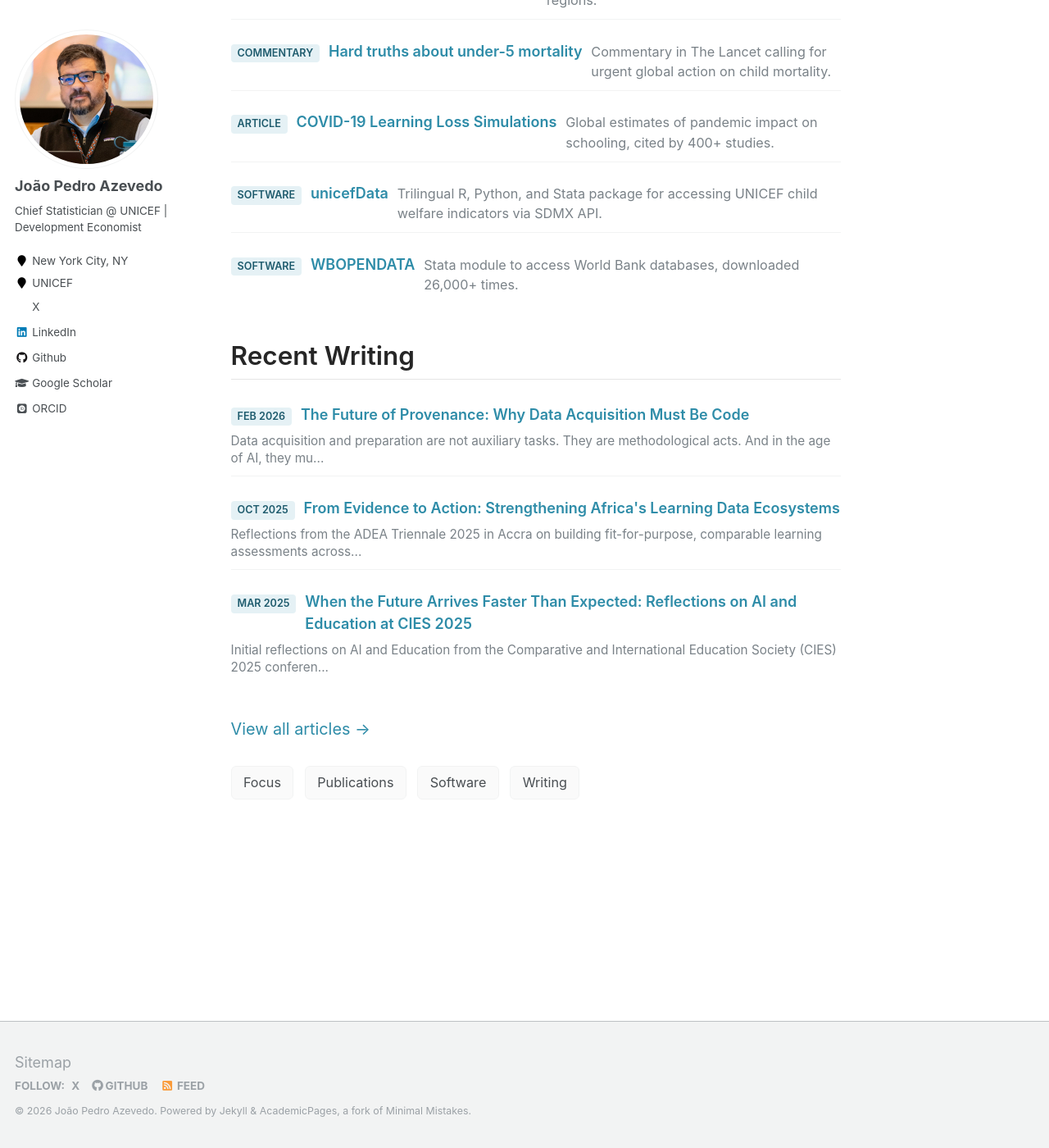
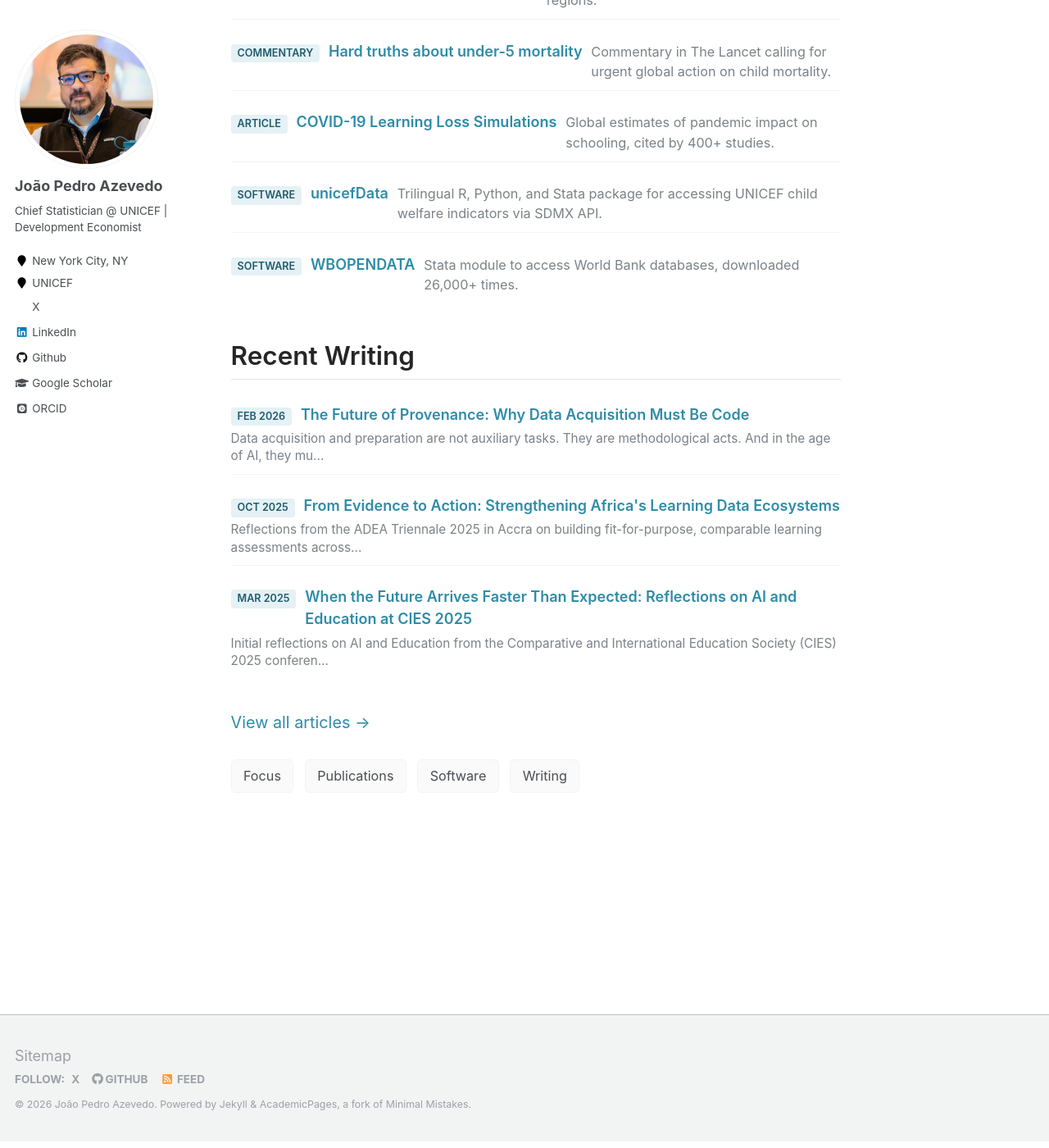
Before and after one commit to jpazvd/jpazvd.github.io, a Jekyll site: the page built from _pages/about.md, in a window 1280 px wide and 1400 px high, scrolled down 1282 px. Shown: the whole window at 82% size. Built offline with Jekyll 4.4.1, drawn with Linux system fonts in a browser that asks for light colours; some web fonts are replaced.

Commit message:
sync: update from dev repo
Synced from: jpazvd/jpazvd.github.io-dev@68c7febda9803e948db8c6fa564d4e84d1bd79c0

```diff
--- a/_sass/_custom-pages.scss
+++ b/_sass/_custom-pages.scss
@@ -143,16 +143,14 @@
 
 /* Stacked variant: description below title (used in Recent Writing) */
 .jp-featured-item.jp-featured-item--stacked {
-  flex-direction: column;
-  align-items: flex-start;
-  gap: 0.25rem;
+  display: block;
 }
 
 .jp-featured-item--stacked .jp-featured-item__header {
   display: flex;
   align-items: baseline;
   gap: 0.6rem;
-  width: 100%;
+  margin-bottom: 0.25rem;
 }
 
 .jp-featured-item--stacked .jp-featured-item__title {
@@ -160,8 +158,7 @@
 }
 
 .jp-featured-item--stacked .jp-featured-item__desc {
-  padding-left: 0;
-  margin-top: 0.15rem;
+  display: block;
   font-size: 0.85rem;
   line-height: 1.4;
 }
```
